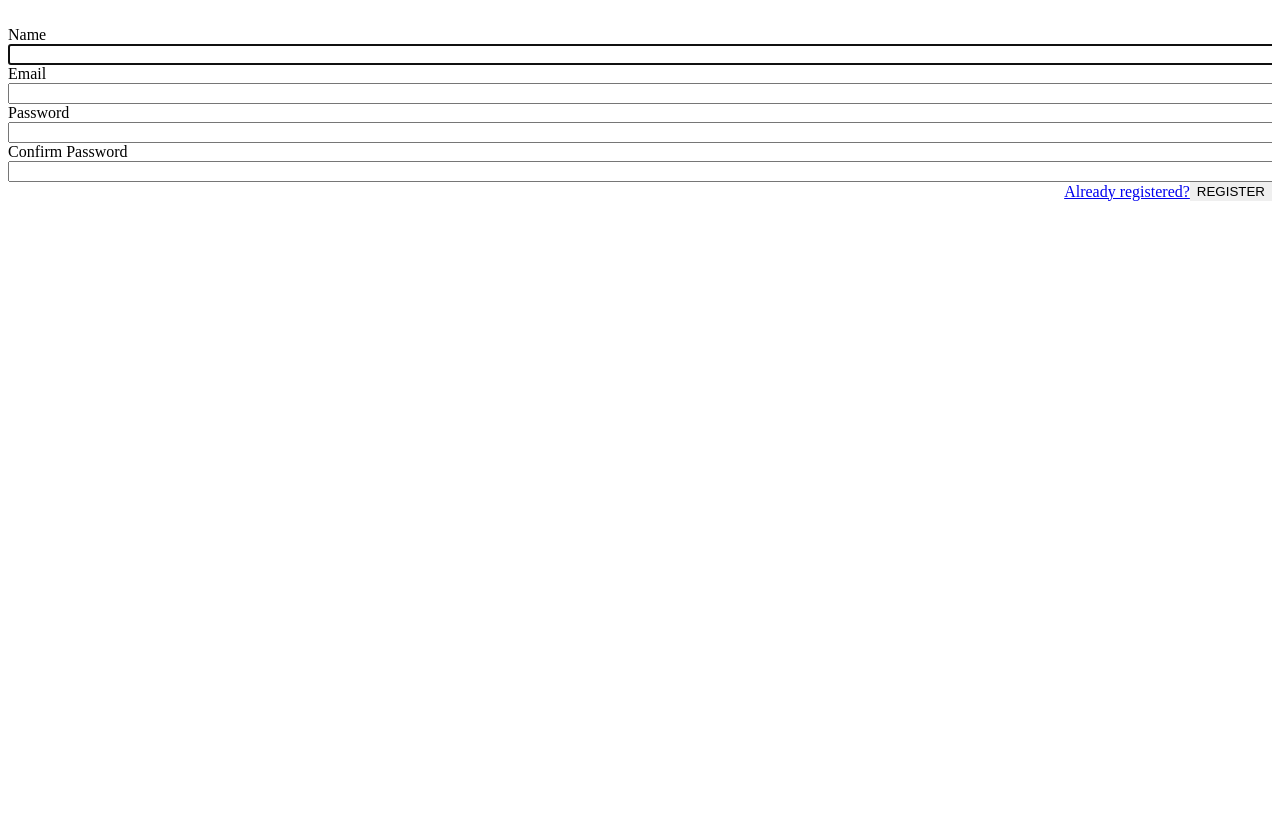
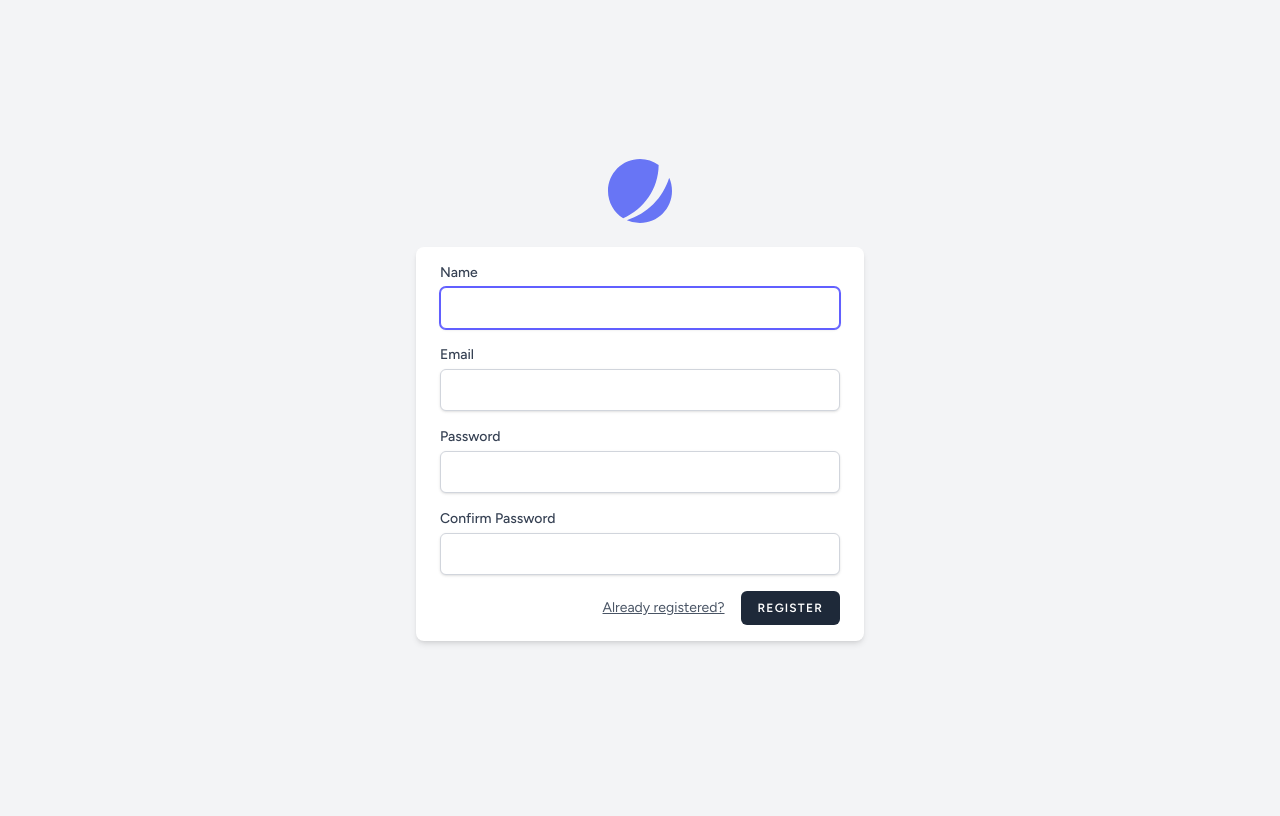
Before and after one commit to matlads/test-bed, a Laravel app: page /register in a window 1280 px wide. After the commit the page ends 644 px from the top, so only its background shows below. Run offline with Laravel 12, Linux system fonts and the light colour scheme; style sheets or scripts are compiled from the project's sources; some libraries are stand-ins or nearby versions.

Commit message:
build: migrate tailwind config to v4

```diff
--- a/postcss.config.js
+++ /dev/null
@@ -1,6 +0,0 @@
-export default {
-    plugins: {
-        tailwindcss: {},
-        autoprefixer: {},
-    },
-};
--- a/resources/css/app.css
+++ b/resources/css/app.css
@@ -1,6 +1,18 @@
-@tailwind base;
-@tailwind components;
-@tailwind utilities;
+@import 'tailwindcss';
+
+@plugin '@tailwindcss/forms';
+@plugin '@tailwindcss/typography';
+
+@custom-variant dark (&:where(.dark, .dark *));
+
+@source '../../vendor/laravel/framework/src/Illuminate/Pagination/resources/views/*.blade.php';
+@source '../../vendor/laravel/jetstream/**/*.blade.php';
+@source '../../storage/framework/views/*.php';
+@source '../views/**/*.blade.php';
+
+@theme {
+    --font-sans: 'Figtree', ui-sans-serif, system-ui, sans-serif, 'Apple Color Emoji', 'Segoe UI Emoji', 'Segoe UI Symbol', 'Noto Color Emoji';
+}
 
 [x-cloak] {
     display: none;
--- a/vite.config.js
+++ b/vite.config.js
@@ -1,5 +1,6 @@
 import { defineConfig } from 'vite';
 import laravel from 'laravel-vite-plugin';
+import tailwindcss from '@tailwindcss/vite';
 
 export default defineConfig({
     plugins: [
@@ -7,5 +8,6 @@ export default defineConfig({
             input: ['resources/css/app.css', 'resources/js/app.js'],
             refresh: true,
         }),
+        tailwindcss(),
     ],
 });
```
Also changed, not shown: tailwind.config.js (deleted, +0 -24 lines).
